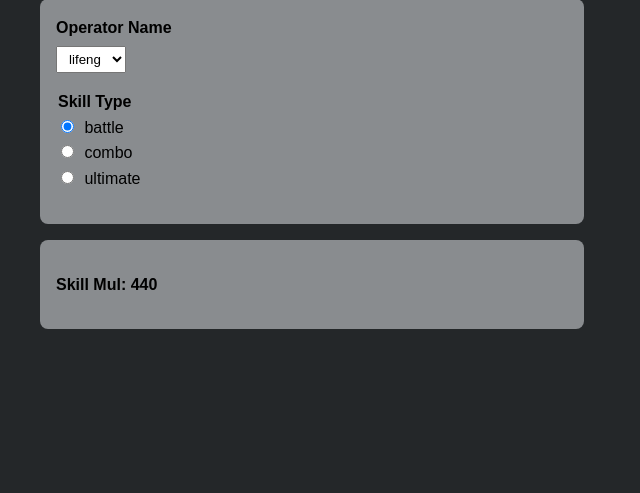
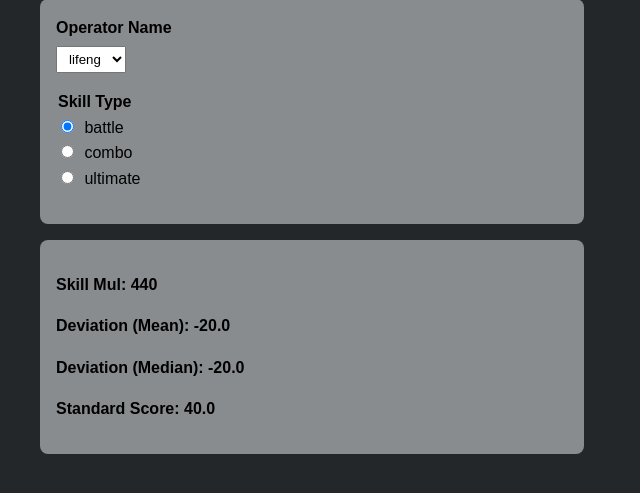
Before and after one commit to gonchiman/skillmul_survey2, a Flask app: page /skill_mul in a window 1280 px wide. Shown: the part 143-636 px from the top of the page, without its empty margins (0-640 px from the left). Run offline with Flask 3, Linux system fonts and the light colour scheme.

Commit message:
update: display deviations and standard score

```diff
--- a/app.py
+++ b/app.py
@@ -4,6 +4,7 @@ from src.constants.operator_names import OperatorNames
 from src.constants.skill_type import SkillType
 from src.entities.skill_mul_condition import SkillMulCondition
 from src.services.skill_mul_service import SkillMulService
+from src.services.skill_mul_statistics_service_for_personal import SkillMulStatisticsServiceForPersonal
 
 
 app = Flask(__name__)
@@ -28,7 +29,11 @@ def skill_mul_page():
         operator_name=operator_name,
         skill_type=skill_type,
     )
+
     skill_mul = SkillMulService.get_skill_mul(cond)
+    deviation_from_mean = SkillMulStatisticsServiceForPersonal.get_deviation_from_mean(cond)
+    deviation_from_median = SkillMulStatisticsServiceForPersonal.get_deviation_from_median(cond)
+    standard_score = SkillMulStatisticsServiceForPersonal.get_standard_score(cond)
 
     return render_template(
         "skill_mul_search.html",
@@ -38,6 +43,9 @@ def skill_mul_page():
         selected_operator_name=selected_operator_name,
         selected_skill_type=selected_skill_type,
         skill_mul=skill_mul,
+        deviation_from_mean=deviation_from_mean,
+        deviation_from_median=deviation_from_median,
+        standard_score=standard_score,
     )
 
 if __name__ == "__main__":
--- a/src/services/skill_mul_statistics_service_for_personal.py
+++ b/src/services/skill_mul_statistics_service_for_personal.py
@@ -5,7 +5,7 @@ from src.services.skill_mul_statistics_service import SkillMulStatisticsService
 
 class SkillMulStatisticsServiceForPersonal:
     @staticmethod
-    def get_deviation(cond: SkillMulCondition) -> float:
+    def get_deviation_from_mean(cond: SkillMulCondition) -> float:
         skill_mul = SkillMulService.get_skill_mul(cond)
         skill_mul_mean = SkillMulStatisticsService.get_mean(cond.skill_type)
         return skill_mul - skill_mul_mean
--- a/templates/skill_mul_search.html
+++ b/templates/skill_mul_search.html
@@ -35,6 +35,9 @@
 {% if skill_mul is not none %}
     <div class="result">
         <p>Skill Mul: {{ skill_mul }}</p>
+        <p>Deviation (Mean): {{ deviation_from_mean }}</p>
+        <p>Deviation (Median): {{ deviation_from_median }}</p>
+        <p>Standard Score: {{ standard_score }}</p>
     </div>
 {% endif %}
 
```
Also changed, not shown: tests/test_skill_mul_statistics_for_personal.py (+1 -1 lines).
